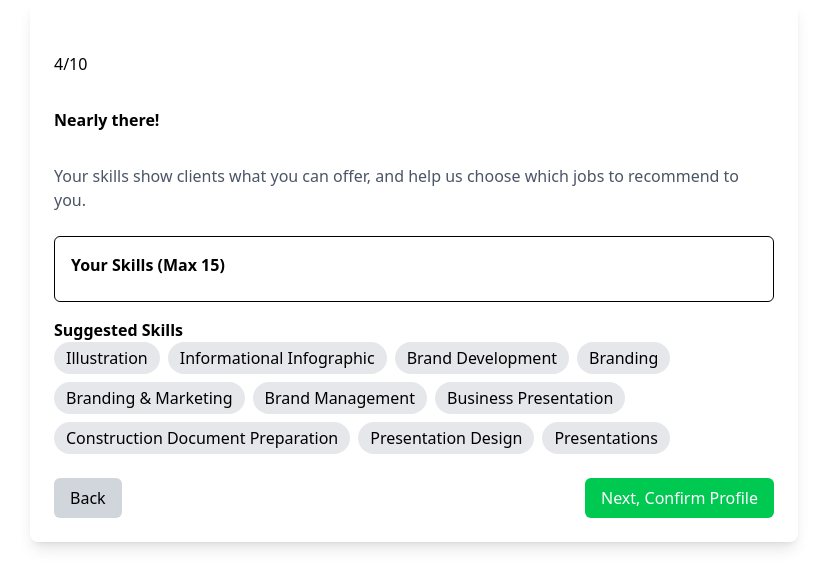
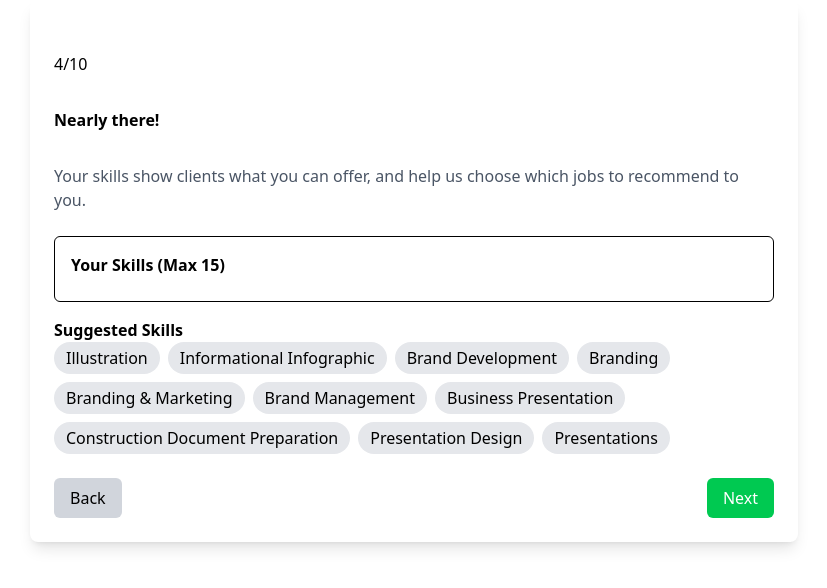
Before and after one commit to punjabskillsbank/jm-react, a React (Vite) app: page /signup/step8 in a window 1280 px wide. Shown: the top 588 px of the page, without its empty margins (226-1053 px from the left). Built offline with nearby package versions, Linux system fonts and the light colour scheme.

Commit message:
JMK_38: Buttons updates

```diff
--- a/src/Pages/Freelancer/Signup/Step07_Title.tsx
+++ b/src/Pages/Freelancer/Signup/Step07_Title.tsx
@@ -40,7 +40,7 @@ const Step7 = () => {
         <button
           onClick={handleNext}
           className="px-4 py-2 bg-green-500 text-white rounded-md hover:bg-green-600">
-          Next, Add Your Experience
+          Next, Add Your Skills
         </button>
       </div>
     </div>
--- a/src/Pages/Freelancer/Signup/Step08_Skills.tsx
+++ b/src/Pages/Freelancer/Signup/Step08_Skills.tsx
@@ -87,7 +87,7 @@ const Step8 = () => {
         <button
           onClick={handleNext}
           className="px-4 py-2 bg-green-500 text-white rounded-md hover:bg-green-600">
-          Next, Confirm Profile
+          Next
         </button>
       </div>
     </div>
--- a/src/Pages/Freelancer/Signup/Step10_Education.tsx
+++ b/src/Pages/Freelancer/Signup/Step10_Education.tsx
@@ -139,7 +139,7 @@ const Step10 = () => {
           onClick={handleNext}
           className="px-4 py-2 bg-green-500 text-white rounded-md hover:bg-green-600"
         >
-          Next, Add Your Skills
+          Next
         </button>
       </div>
     </div>
--- a/src/Pages/Freelancer/Signup/Step12_Bio.tsx
+++ b/src/Pages/Freelancer/Signup/Step12_Bio.tsx
@@ -37,7 +37,7 @@ const Step12 = () => {
           onClick={handleNext}
           className="px-4 py-2 rounded-md text-white bg-green-500 hover:bg-green-600"
         >
-          Next, Add Your Rate
+          Next
         </button>
       </div>
     </div>
```
